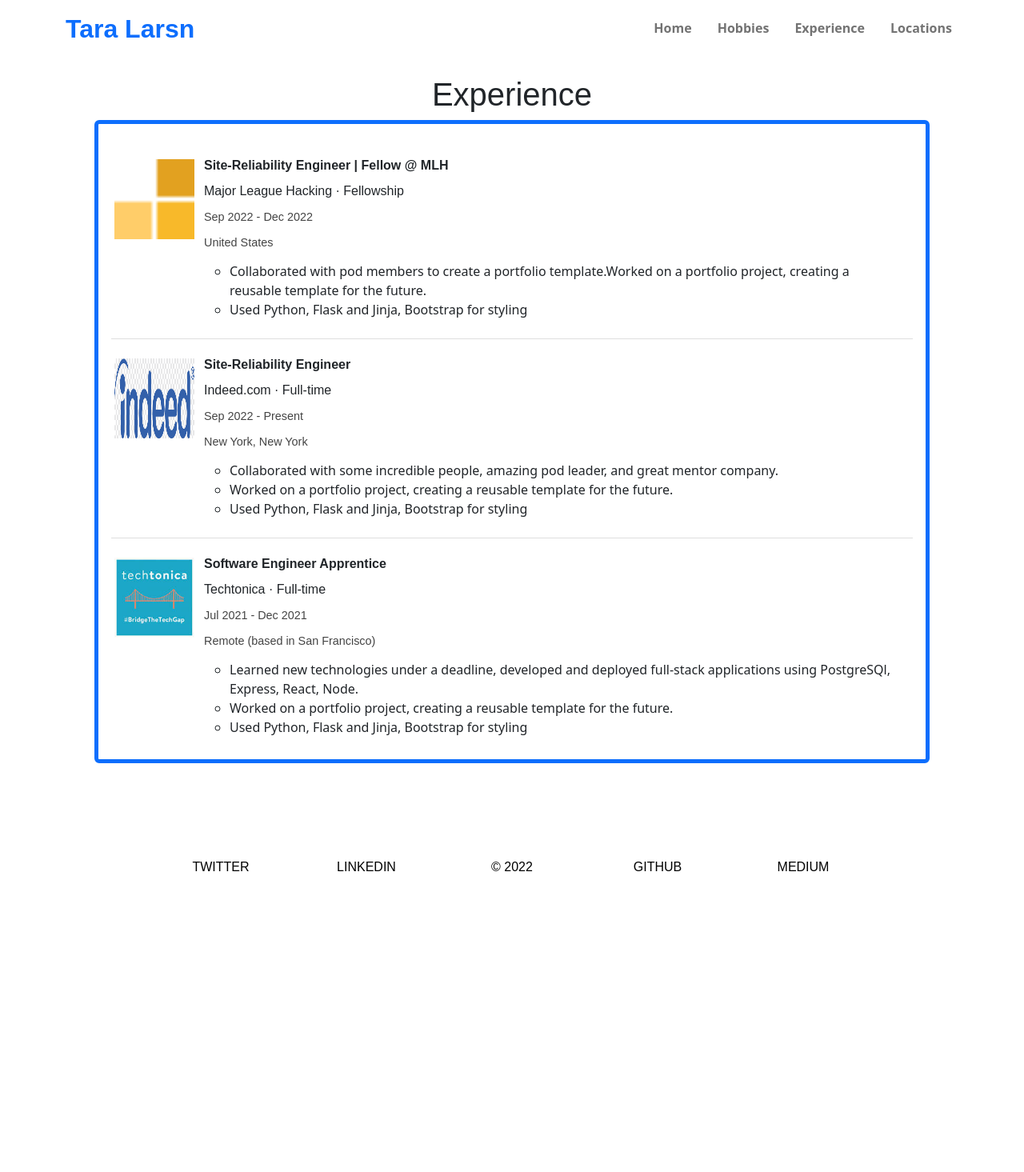
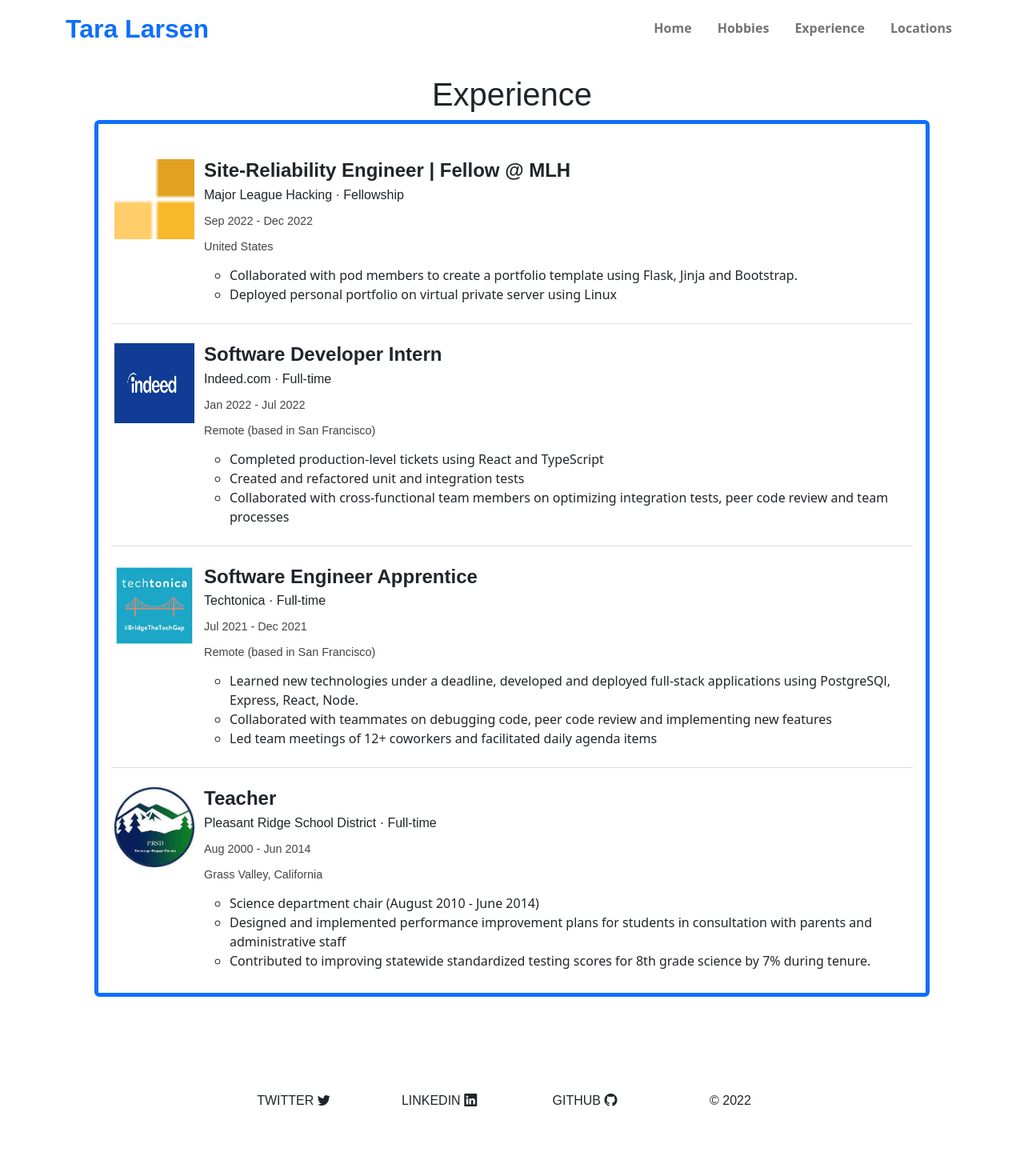
Before and after one commit to MLH-Fellowship/project-22-fal-13-hackathon-team-1, a Flask app: page /experience in a window 1280 px wide. Shown: the whole page at 80% size. Before the commit the page ends 1089 px from the top, so only its background shows below. Run offline with Flask 2, Linux system fonts and the light colour scheme; some libraries are stand-ins or nearby versions.

Commit message:
modify footer and experience

```diff
--- a/app/__init__.py
+++ b/app/__init__.py
@@ -2,7 +2,6 @@ import os
 from flask import Flask, render_template, request
 from dotenv import load_dotenv
 from flask_googlemaps import GoogleMaps, Map, icons
-import json
 
 load_dotenv()
 app = Flask(__name__)
@@ -43,7 +42,7 @@ def landingPage():
 hobbyData = [
     {"imgSrc": "/static/img/rivers.jpg",
     "name": "Rafting",
-    "description": "Rivers hold a special place in my heart. My favorite rivers are the Trinity, American, Sacramento, Yuba and the Yampa River in Utah"},
+    "description": "Rivers hold a special place in my heart. My favorite rivers are the Trinity, American, Sacramento, Yuba and the Yampa River in Utah. I love exploring the geology of the river."},
     {"imgSrc": "/static/img/backpacking.jpg",
     "name": "Backpacking",
     "description": "The wilderness is a place that I go to rejuvenate. Naturalist John Muir best summed it up in his writings, “Climb the mountains and get their good tidings. Nature's peace will flow into you as sunshine flows into trees. The winds will blow their own freshness into you, and the storms their energy, while cares will drop away from you like the leaves of Autumn.”"}
@@ -58,11 +57,11 @@ def hobbiesPage():
 
 #Location Data
 locationData = [
-    {"country": "Canada", "lat": 45.421532, "long": -75.697189},
+    {"country": "Canada", "lat": 53.7267, "long": -127.6476},
     {"country": "Mexico", "lat": 19.432608, "long": -99.133209},
-    {"country": "US", "lat": 38.9071923, "long": -77.0368707},
-    {"country": "Belize", "lat": 17.1899, "long": 88.4976},
-    {"country": "Guatemala", "lat": 15.7835, "long": 90.2308},
+    {"country": "US", "lat": 36.7783, "long": -119.4179},
+    {"country": "Belize", "lat": 17.1899, "long": -88.4976},
+    {"country": "Guatemala", "lat": 15.7835, "long": -90.2308}
 ]
 
 #Location route
@@ -82,21 +81,20 @@ experienceData = [
     "date_worked": "Sep 2022 - Dec 2022",
     "location": "United States",
     "description": [
-        "Collaborated with pod members to create a portfolio template."
-        "Worked on a portfolio project, creating a reusable template for the future.",
-        "Used Python, Flask and Jinja, Bootstrap for styling "
+        "Collaborated with pod members to create a portfolio template using Flask, Jinja and Bootstrap.",
+        "Deployed personal portfolio on virtual private server using Linux"
         ],
     },
     {"company_img": "static/img/indeed.png",
     "company_name": "Indeed.com",
-    "job_title": "Site-Reliability Engineer",
+    "job_title": "Software Developer Intern",
     "position_type": "Full-time",
-    "date_worked": "Sep 2022 - Present",
-    "location": "New York, New York",
+    "date_worked": "Jan 2022 - Jul 2022",
+    "location": "Remote (based in San Francisco)",
     "description": [
-        "Collaborated with some incredible people, amazing pod leader, and great mentor company.",
-        "Worked on a portfolio project, creating a reusable template for the future.",
-        "Used Python, Flask and Jinja, Bootstrap for styling "
+        "Completed production-level tickets using React and TypeScript",
+        "Created and refactored unit and integration tests",
+        "Collaborated with cross-functional team members on optimizing integration tests, peer code review and team processes"
         ],
     },
     {"company_img": "static/img/techtonica.jpg",
@@ -107,8 +105,20 @@ experienceData = [
     "location": "Remote (based in San Francisco)",
     "description": [
         "Learned new technologies under a deadline, developed and deployed full-stack applications using PostgreSQl, Express, React, Node.",
-        "Worked on a portfolio project, creating a reusable template for the future.",
-        "Used Python, Flask and Jinja, Bootstrap for styling "
+        "Collaborated with teammates on debugging code, peer code review and implementing new features",
+        "Led team meetings of 12+ coworkers and facilitated daily agenda items "
+        ],
+    },
+    {"company_img": "static/img/pr.jpg",
+    "company_name": "Pleasant Ridge School District",
+    "job_title": "Teacher",
+    "position_type": "Full-time",
+    "date_worked": "Aug 2000 - Jun 2014",
+    "location": "Grass Valley, California",
+    "description": [
+        "Science department chair (August 2010 - June 2014)",
+        "Designed and implemented performance improvement plans for students in consultation with parents and administrative staff",
+        "Contributed to improving statewide standardized testing scores for 8th grade science by 7% during tenure. "
         ],
     },
 ]
--- a/app/templates/experience.html
+++ b/app/templates/experience.html
@@ -14,7 +14,7 @@
                             <img class="p-0" style="max-width: 100px; max-height: 100px;" src={{item.company_img}} />
                             <div class="col text-start" >
                                 <span style="line-height: 16px;">
-                                    <p><strong>{{item.job_title}}</strong></p>
+                                    <h4><strong>{{item.job_title}}</strong></h4>
                                     <p>{{item.company_name}} · {{item.position_type}}</p>
                                     <span style="color: #444; font-size: 0.9em;">
                                         <p>{{item.date_worked}}</p>
--- a/app/templates/globalComps/footer.html
+++ b/app/templates/globalComps/footer.html
@@ -18,6 +18,7 @@
     <footer class="text-center text-black" style="background-color: #ffffff">
       <!-- Grid container -->
       <div class="container">
+        <!-- Grid column -->
         <!-- Section: Links -->
         <section class="mt-5">
           <!-- Grid row-->
@@ -25,7 +26,7 @@
             <!-- Grid column -->
             <div class="col-md-2">
               <h6  class="text-uppercase font-weight-bold">
-                <a style="text-decoration: none; "href="#!" class="text-black">Twitter</a>
+                <a class="text-dark" style="text-decoration: none" href="https://twitter.com/talarsen_74" target="_blank" rel="noopener noreferrer">Twitter <i class="bi bi-twitter"></i></a>
               </h6>
             </div>
             <!-- Grid column -->
@@ -33,34 +34,27 @@
             <!-- Grid column -->
             <div class="col-md-2">
               <h6 class="text-uppercase font-weight-bold">
-                <a style="text-decoration: none;" style="text-decoration: none;" href="#!" class="text-black">Linkedin</a>
+                <a class="text-dark"style="text-decoration: none"  href="https://www.linkedin.com/in/talarsen74/" target="_blank" rel="noopener noreferrer">Linkedin <i class="bi bi-linkedin"></i></a>
+              </h6>
+            </div>
+            <!-- Grid column -->
+
+
+
+            <!-- Grid column -->
+            <div class="col-md-2">
+              <h6 class="text-uppercase font-weight-bold">
+                <a class="text-dark"style="text-decoration: none;" href="https://github.com/talarsen" target="_blank" rel="noopener noreferrer">GITHUB <i class="bi bi-github"></i></a>
               </h6>
             </div>
             <!-- Grid column -->
 
             <!-- Grid column -->
-            <div class="col-md-2">
-              <h6 class="text-uppercase font-weight-bold">
-                <a style="text-decoration: none;" href="#!" class="text-black">© 2022</a>
-              </h6>
-            </div>
-            <!-- Grid column -->
-
-            <!-- Grid column -->
-            <div class="col-md-2">
-              <h6 class="text-uppercase font-weight-bold">
-                <a style="text-decoration: none;" href="#!" class="text-black">GITHUB</a>
-              </h6>
-            </div>
-            <!-- Grid column -->
-
-            <!-- Grid column -->
-            <div class="col-md-2">
-              <h6 class="text-uppercase font-weight-bold">
-                <a style="text-decoration: none;" href="#!" class="text-black">Medium</a>
-              </h6>
-            </div>
-            <!-- Grid column -->
+        <div class="col-md-2">
+          <h6 class="text-uppercase font-weight-bold">
+            <a class="text-dark" style="text-decoration: none;">© 2022</a>
+          </h6>
+        </div>
           </div>
           <!-- Grid row-->
         </section>
--- a/app/templates/globalComps/nav.html
+++ b/app/templates/globalComps/nav.html
@@ -15,7 +15,7 @@
     <nav class="navbar w-100 navbar-expand-md fw-semibold" style="height: 70px;">
             <a class="navbar-brand pt-3" href="/">
                 <h2 class="text-primary fw-bold">
-                    Tara Larsn
+                    Tara Larsen
                 </h2>
             </a>
 
--- a/app/templates/hobbies.html
+++ b/app/templates/hobbies.html
@@ -8,7 +8,7 @@
         </div>
         <div class="row">
             {% for hobby in hobbyData %}
-            <div class="w-md-50 p-3">
+            <div class="w-md-50 pd-3 ">
                 <div class="card mb-3 h-auto" >
                     <div class="row g-0">
                     <div class="col-md-5">
--- a/app/templates/pageOverlay.html
+++ b/app/templates/pageOverlay.html
@@ -7,7 +7,8 @@
     <link rel="icon" type="image/x-icon" href="static/styles/img/favicon1.ico
     <!-- Bootstrap CSS-->
     <link href="https://cdn.jsdelivr.net/npm/bootstrap@5.2.1/dist/css/bootstrap.min.css" rel="stylesheet" integrity="sha384-iYQeCzEYFbKjA/T2uDLTpkwGzCiq6soy8tYaI1GyVh/UjpbCx/TYkiZhlZB6+fzT" crossorigin="anonymous"/>
-
+    <!--Bootstrap Icons -->
+    <link rel="stylesheet" href="https://cdn.jsdelivr.net/npm/bootstrap-icons@1.9.1/font/bootstrap-icons.css">
     <title>{%block title %}{{title}}{% endblock %}</title>
 </head>
 <body>
```
Also changed, not shown: app/templates/landingPage/aboutMe.html (+5 -4 lines), app/static/img/indeed.png, app/static/img/pr.jpg (added).
